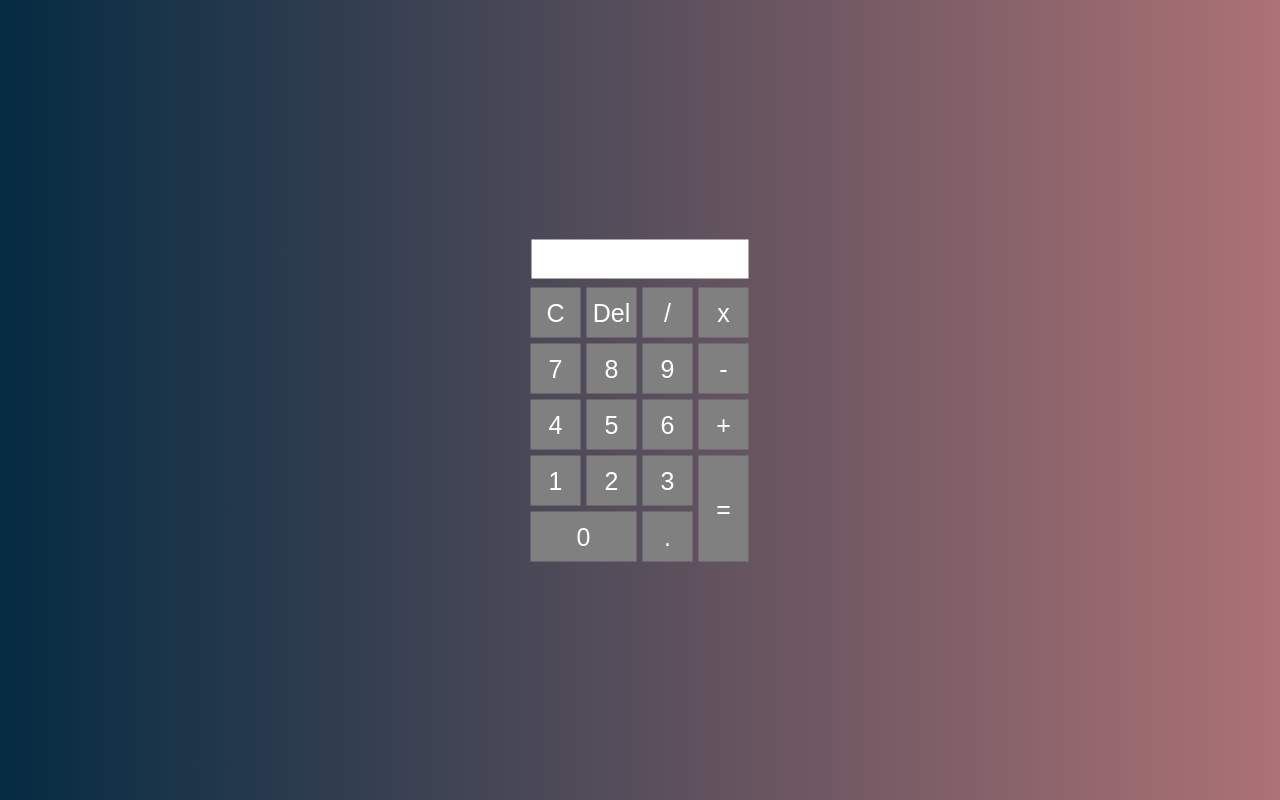
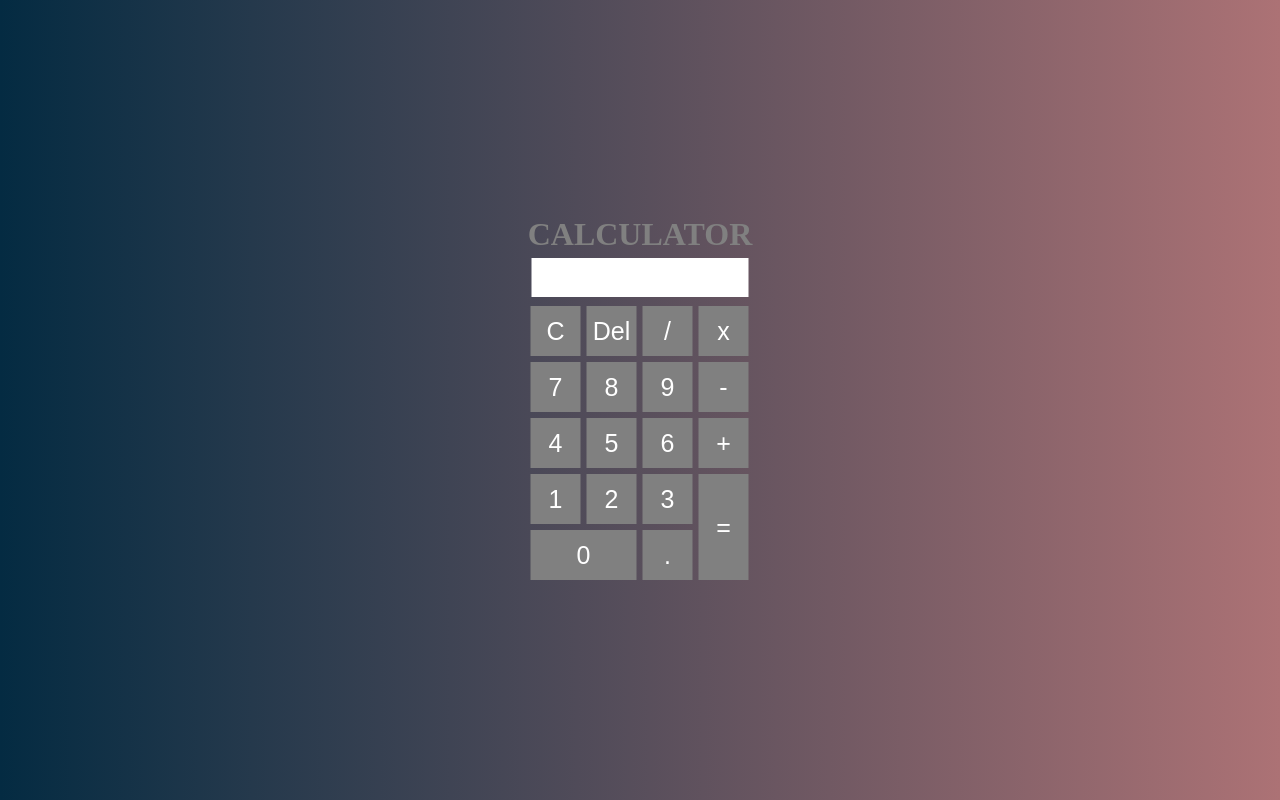
Before and after one commit to deanrhp/KalkulatorDeaNH, a plain HTML site: page index.html in a window 1280 px wide. Drawn offline with Linux system fonts and the light colour scheme.

Commit message:
upload file terbaru

```diff
--- a/index.html
+++ b/index.html
@@ -8,6 +8,7 @@
         <link rel="stylesheet" type="text/css" href="style.css">
 <div class="bg"></div>
     <div class="main">
+        <h1>CALCULATOR</h1>
         <form name="form">
             <input class="textview" name="textview">
         </form>
--- a/style.css
+++ b/style.css
@@ -32,7 +32,14 @@
             top: 50%;
             left: 50%;
             transform: translateX(-50%) translateY(-50%);
-       }
+            border-radius: 30%;
+        }
+        .main h1{
+            text-align: center;
+            color: gray;
+            text-transform: uppercase;
+            }
+
        .bg{
           background: linear-gradient(to right, rgb(4, 43, 66),rgb(172, 114, 117));
           height: 100%;
```
